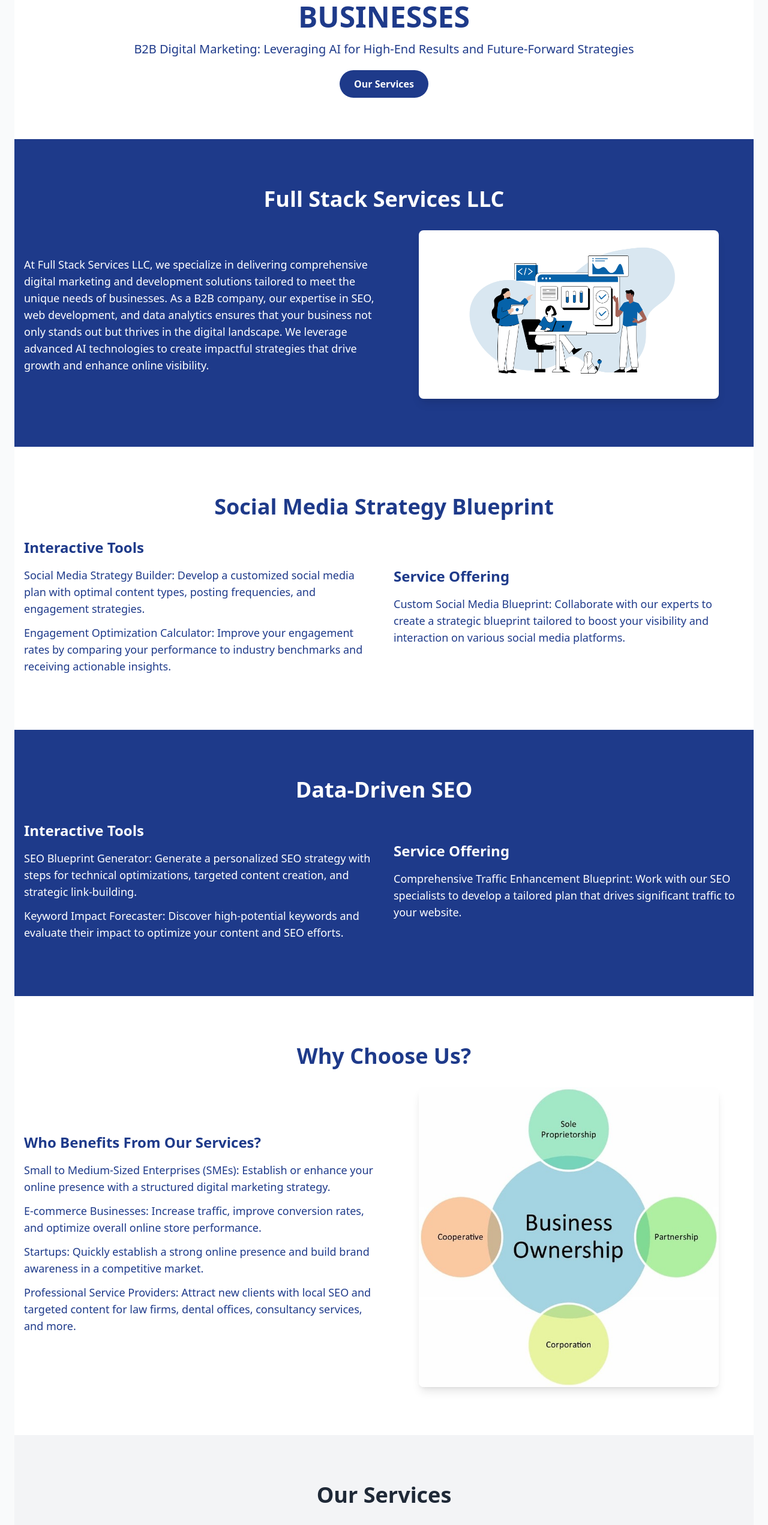
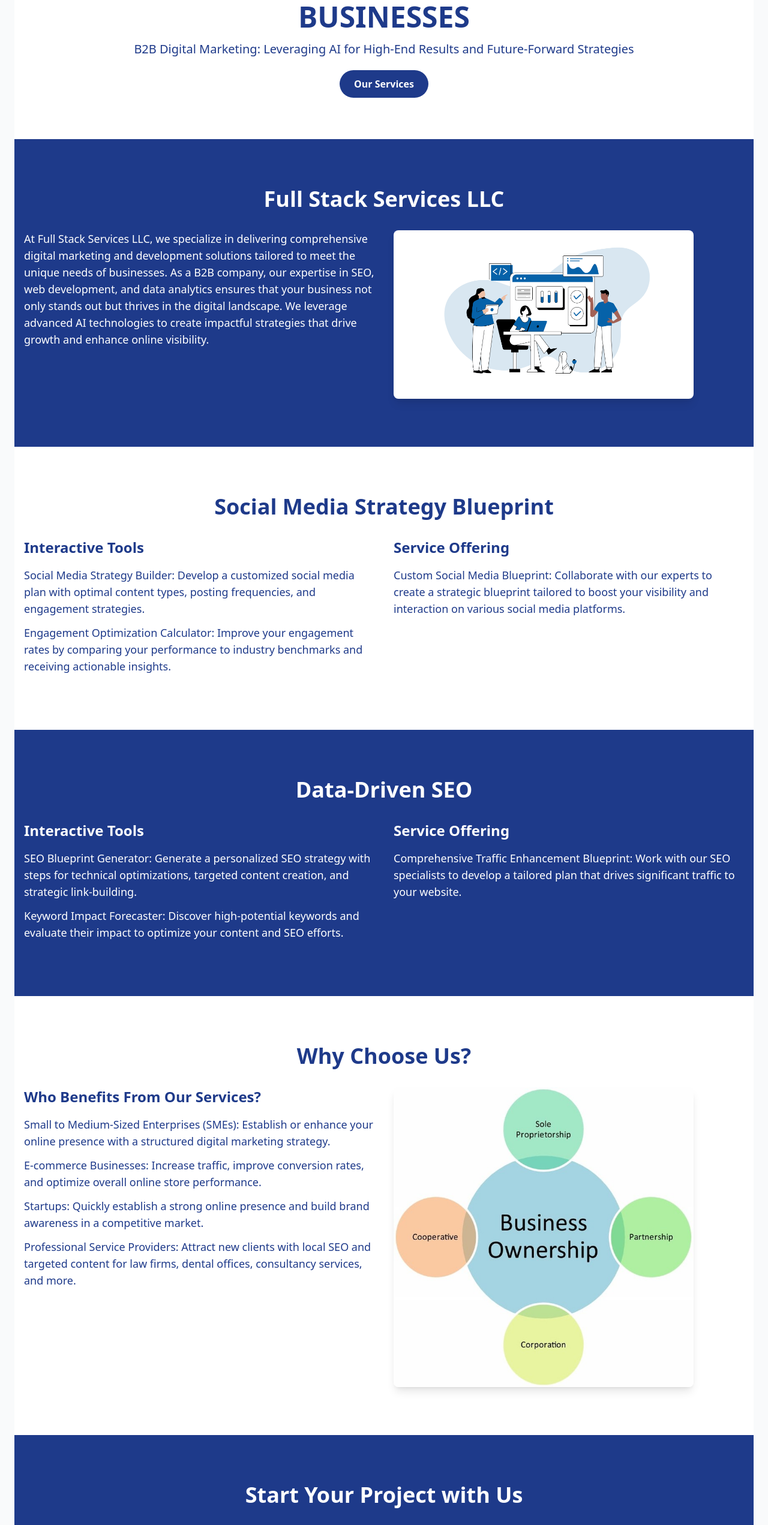
Before and after one commit to PeterdQuinn/fullstackservicesllc, a Next.js app: page / in a window 1280 px wide. Shown: the part 244-2787 px from the top of the page at 60% size. Built offline with nearby package versions, Linux system fonts and the light colour scheme.

Commit message:
leave for night

```diff
--- a/src/pages/index.js
+++ b/src/pages/index.js
@@ -18,13 +18,13 @@
 
       <section id="overview" className="py-20 bg-blue-900 text-white">
         <h2 className="text-4xl font-bold text-center mb-8">Full Stack Services LLC</h2>
-        <div className="container mx-auto grid grid-cols-1 lg:grid-cols-2 gap-8 items-center px-4">
+        <div className="container mx-auto px-4 grid grid-cols-1 md:grid-cols-2 gap-8">
           <div>
-            <p className="text-lg">
+            <p className="text-lg mb-8">
               At Full Stack Services LLC, we specialize in delivering comprehensive digital marketing and development solutions tailored to meet the unique needs of businesses. As a B2B company, our expertise in SEO, web development, and data analytics ensures that your business not only stands out but thrives in the digital landscape. We leverage advanced AI technologies to create impactful strategies that drive growth and enhance online visibility.
             </p>
           </div>
-          <div className="flex justify-center">
+          <div>
             <Image src="/fullstack.png" alt="Full Stack Services LLC" width={500} height={300} className="rounded-lg shadow-lg" />
           </div>
         </div>
@@ -32,7 +32,7 @@
 
       <section id="social-media-strategy" className="py-20 bg-white text-blue-900">
         <h2 className="text-4xl font-bold text-center mb-8">Social Media Strategy Blueprint</h2>
-        <div className="container mx-auto grid grid-cols-1 lg:grid-cols-2 gap-8 items-center px-4">
+        <div className="container mx-auto px-4 grid grid-cols-1 md:grid-cols-2 gap-8">
           <div>
             <h3 className="text-2xl font-semibold mb-4">Interactive Tools</h3>
             <p className="text-lg mb-3">Social Media Strategy Builder: Develop a customized social media plan with optimal content types, posting frequencies, and engagement strategies.</p>
@@ -47,7 +47,7 @@
 
       <section id="seo" className="py-20 bg-blue-900 text-white">
         <h2 className="text-4xl font-bold text-center mb-8">Data-Driven SEO</h2>
-        <div className="container mx-auto grid grid-cols-1 lg:grid-cols-2 gap-8 items-center px-4">
+        <div className="container mx-auto px-4 grid grid-cols-1 md:grid-cols-2 gap-8">
           <div>
             <h3 className="text-2xl font-semibold mb-4">Interactive Tools</h3>
             <p className="text-lg mb-3">SEO Blueprint Generator: Generate a personalized SEO strategy with steps for technical optimizations, targeted content creation, and strategic link-building.</p>
@@ -62,7 +62,7 @@
 
       <section id="benefits" className="py-20 bg-white text-blue-900">
         <h2 className="text-4xl font-bold text-center mb-8">Why Choose Us?</h2>
-        <div className="container mx-auto grid grid-cols-1 lg:grid-cols-2 gap-8 items-center px-4">
+        <div className="container mx-auto px-4 grid grid-cols-1 md:grid-cols-2 gap-8">
           <div>
             <h3 className="text-2xl font-semibold mb-4">Who Benefits From Our Services?</h3>
             <p className="text-lg mb-3">Small to Medium-Sized Enterprises (SMEs): Establish or enhance your online presence with a structured digital marketing strategy.</p>
@@ -70,9 +70,21 @@
             <p className="text-lg mb-3">Startups: Quickly establish a strong online presence and build brand awareness in a competitive market.</p>
             <p className="text-lg mb-3">Professional Service Providers: Attract new clients with local SEO and targeted content for law firms, dental offices, consultancy services, and more.</p>
           </div>
-          <div className="flex justify-center">
+          <div>
             <Image src="/Fullstack2.jpeg" alt="Target Business Types" width={500} height={300} className="rounded-lg shadow-lg" />
           </div>
+        </div>
+      </section>
+
+      <section id="client-info" className="py-20 bg-blue-900 text-white">
+        <h2 className="text-4xl font-bold text-center mb-8">Start Your Project with Us</h2>
+        <div className="container mx-auto px-4 text-center">
+          <p className="text-lg mb-8">
+            Ready to take your business to the next level? Provide us with your project details, and we WIll get started on delivering top-notch solutions tailored to your needs.
+          </p>
+          <Link href="/client-info" legacyBehavior>
+            <a className="bg-white text-blue-900 font-bold py-3 px-6 rounded-full">Get Started</a>
+          </Link>
         </div>
       </section>
 
```
